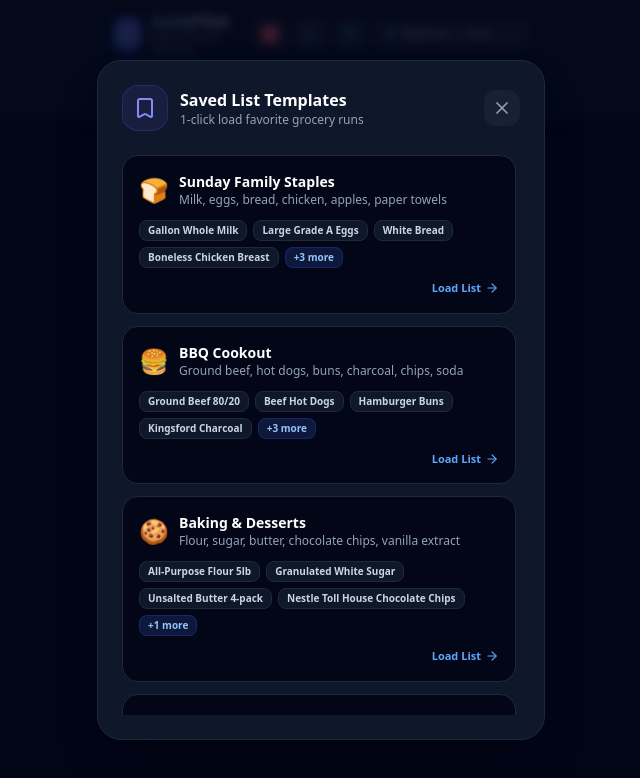
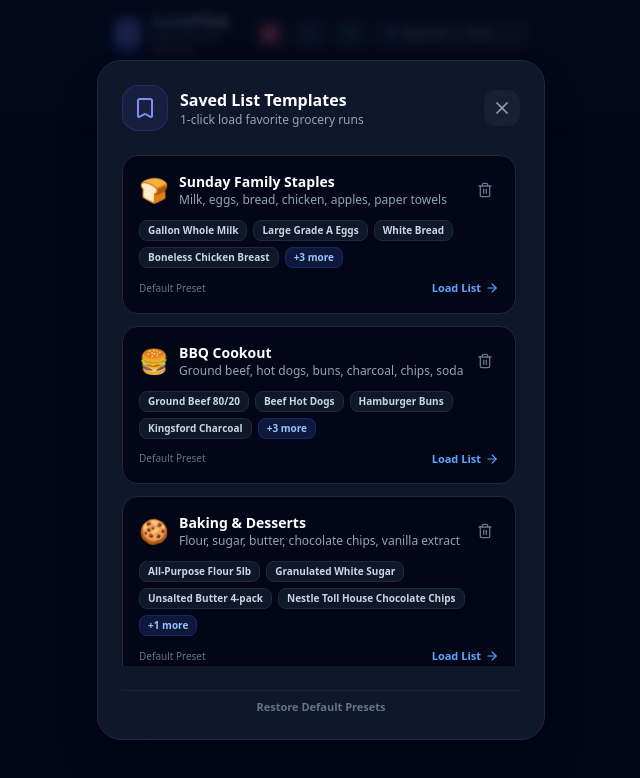
Before and after one commit to Dzor777/aislepilot-, a Next.js app: page / in a window 1280 px wide. Both pictures are taken after a click on the button 629 px from the left and 33 px from the top of the page. Shown: the top 778 px of the page, without its empty margins (319-959 px from the left). Built offline with nearby package versions, Linux system fonts and the light colour scheme.

Commit message:
feat(templates): allow deleting any saved list template (preset or custom) with restore presets option

```diff
--- a/src/components/ListTemplatesModal.tsx
+++ b/src/components/ListTemplatesModal.tsx
@@ -20,9 +20,14 @@ export const ListTemplatesModal: React.FC<ListTemplatesModalProps> = ({
 
   if (!isOpen) return null;
 
-  const handleDeleteCustom = (e: React.MouseEvent, id: string) => {
+  const handleDeleteTemplate = (e: React.MouseEvent, id: string) => {
     e.stopPropagation();
-    CacheManager.deleteCustomTemplate(id);
+    CacheManager.deleteTemplate(id);
+    setTemplates(CacheManager.getSavedTemplates());
+  };
+
+  const handleResetPresets = () => {
+    CacheManager.resetDefaultPresets();
     setTemplates(CacheManager.getSavedTemplates());
   };
 
@@ -50,7 +55,18 @@ export const ListTemplatesModal: React.FC<ListTemplatesModalProps> = ({
 
         {/* List of Templates */}
         <div className="space-y-3 overflow-y-auto pr-1 flex-1">
-          {templates.map((template) => (
+          {templates.length === 0 ? (
+            <div className="p-8 text-center space-y-3">
+              <p className="text-sm font-bold text-slate-400">No saved templates</p>
+              <button
+                onClick={handleResetPresets}
+                className="px-4 py-2 bg-indigo-600 hover:bg-indigo-500 text-white text-xs font-bold rounded-xl"
+              >
+                Restore Default Presets
+              </button>
+            </div>
+          ) : (
+            templates.map((template) => (
               <div
                 key={template.id}
                 onClick={() => {
@@ -70,15 +86,13 @@ export const ListTemplatesModal: React.FC<ListTemplatesModalProps> = ({
                     </div>
                   </div>
 
-                {!template.isPreset && (
                   <button
-                    onClick={(e) => handleDeleteCustom(e, template.id)}
-                    className="p-1.5 text-slate-500 hover:text-rose-400 rounded-lg hover:bg-slate-800 transition-colors"
+                    onClick={(e) => handleDeleteTemplate(e, template.id)}
+                    className="p-1.5 text-slate-500 hover:text-rose-400 rounded-lg hover:bg-slate-800 transition-colors shrink-0"
                     title="Delete template"
                   >
                     <Trash2 className="w-4 h-4" />
                   </button>
-                )}
                 </div>
 
                 {/* Items Preview Pills */}
@@ -99,13 +113,31 @@ export const ListTemplatesModal: React.FC<ListTemplatesModalProps> = ({
                 </div>
 
                 {/* Hover Action */}
-              <div className="flex items-center justify-end gap-1 text-[11px] font-extrabold text-blue-400 pt-1 group-hover:translate-x-0.5 transition-transform">
+                <div className="flex items-center justify-between pt-1">
+                  <span className="text-[10px] text-slate-500 font-medium">
+                    {template.isPreset ? 'Default Preset' : 'Custom Saved'}
+                  </span>
+                  <div className="flex items-center gap-1 text-[11px] font-extrabold text-blue-400 group-hover:translate-x-0.5 transition-transform">
                     <span>Load List</span>
                     <ArrowRight className="w-3.5 h-3.5" />
                   </div>
                 </div>
-          ))}
               </div>
+            ))
+          )}
+        </div>
+
+        {/* Footer Actions */}
+        {templates.length > 0 && (
+          <div className="pt-2 border-t border-slate-800/80 flex justify-center shrink-0">
+            <button
+              onClick={handleResetPresets}
+              className="text-[11px] text-slate-500 hover:text-slate-300 font-semibold transition-colors"
+            >
+              Restore Default Presets
+            </button>
+          </div>
+        )}
       </div>
     </div>
   );
--- a/src/lib/cacheManager.ts
+++ b/src/lib/cacheManager.ts
@@ -118,7 +118,7 @@ export class CacheManager {
 
   // --- 2. SAVED LIST TEMPLATES ---
   public static getSavedTemplates(): import('./types').SavedListTemplate[] {
-    const presets: import('./types').SavedListTemplate[] = [
+    const defaultPresets: import('./types').SavedListTemplate[] = [
       {
         id: 'preset-sunday-staples',
         title: 'Sunday Family Staples',
@@ -157,15 +157,21 @@ export class CacheManager {
       },
     ];
 
-    if (typeof window === 'undefined') return presets;
+    if (typeof window === 'undefined') return defaultPresets;
     try {
+      // Get list of deleted preset IDs
+      const deletedPresetsRaw = localStorage.getItem('aislepilot_deleted_preset_templates') || '[]';
+      const deletedPresetIds: string[] = JSON.parse(deletedPresetsRaw);
+
+      const activePresets = defaultPresets.filter((p) => !deletedPresetIds.includes(p.id));
+
       const raw = localStorage.getItem('aislepilot_saved_templates');
-      if (!raw) return presets;
+      if (!raw) return activePresets;
       const custom: import('./types').SavedListTemplate[] = JSON.parse(raw);
-      return [...presets, ...custom];
+      return [...activePresets, ...custom];
     } catch (e) {
       console.warn('Error reading saved templates', e);
-      return presets;
+      return defaultPresets;
     }
   }
 
@@ -191,15 +197,36 @@ export class CacheManager {
     return newTemplate;
   }
 
-  public static deleteCustomTemplate(id: string): void {
+  public static deleteTemplate(id: string): void {
     if (typeof window === 'undefined') return;
     try {
-      const existing = this.getSavedTemplates().filter((t) => !t.isPreset && t.id !== id);
-      localStorage.setItem('aislepilot_saved_templates', JSON.stringify(existing));
+      if (id.startsWith('preset-')) {
+        // Mark preset template as deleted
+        const deletedRaw = localStorage.getItem('aislepilot_deleted_preset_templates') || '[]';
+        const deletedPresetIds: string[] = JSON.parse(deletedRaw);
+        if (!deletedPresetIds.includes(id)) {
+          deletedPresetIds.push(id);
+          localStorage.setItem('aislepilot_deleted_preset_templates', JSON.stringify(deletedPresetIds));
+        }
+      } else {
+        // Delete custom template
+        const customTemplates = this.getSavedTemplates().filter((t) => !t.isPreset && t.id !== id);
+        localStorage.setItem('aislepilot_saved_templates', JSON.stringify(customTemplates));
+      }
     } catch (e) {
-      console.warn('Error deleting custom template', e);
+      console.warn('Error deleting template', e);
     }
   }
+
+  public static resetDefaultPresets(): void {
+    if (typeof window === 'undefined') return;
+    try {
+      localStorage.removeItem('aislepilot_deleted_preset_templates');
+    } catch (e) {
+      console.warn('Error resetting default templates', e);
+    }
+  }
+
 
   // --- 3. COMPLETED TRIP HISTORY & ANALYTICS ---
   public static getCompletedTripHistory(): import('./types').CompletedTripRecord[] {
```
Lines whose indentation alone changed are shown as unchanged.
